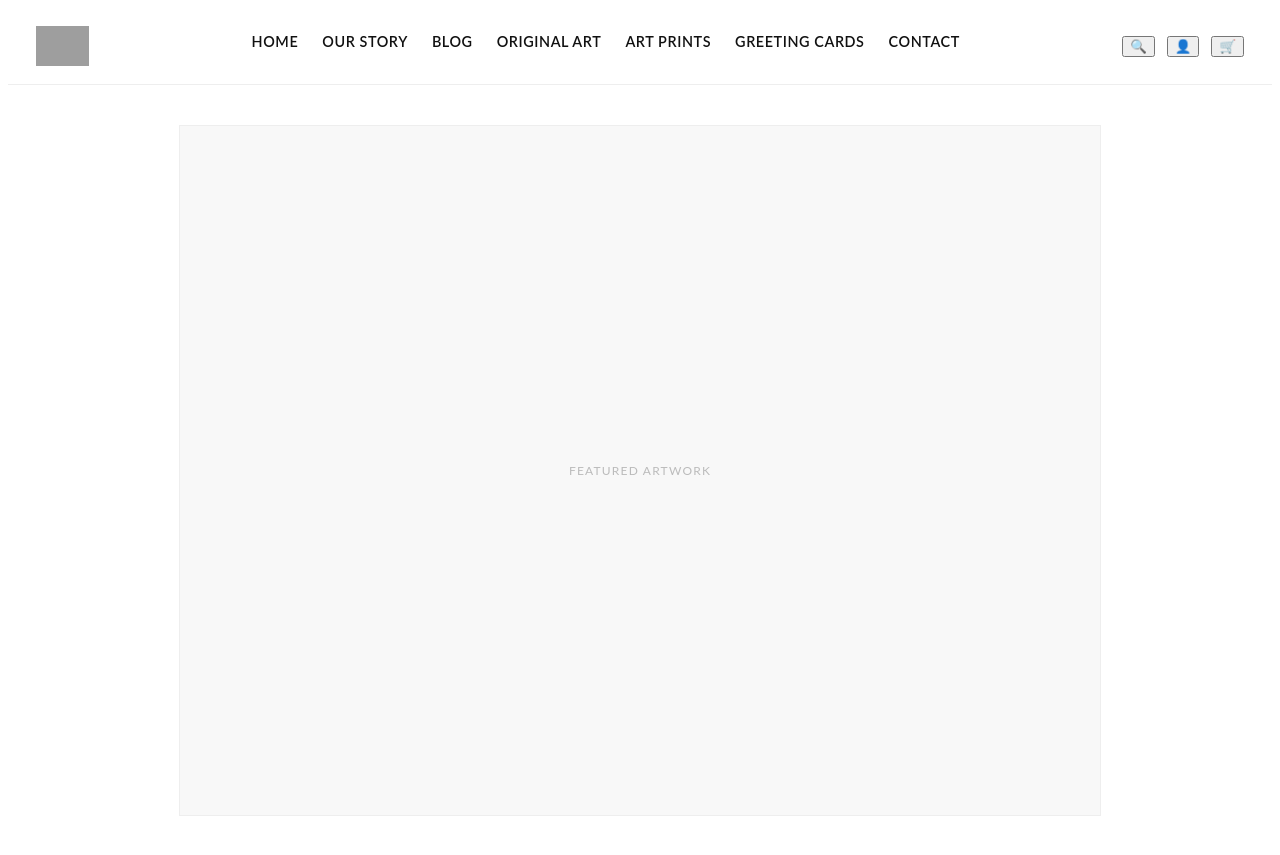
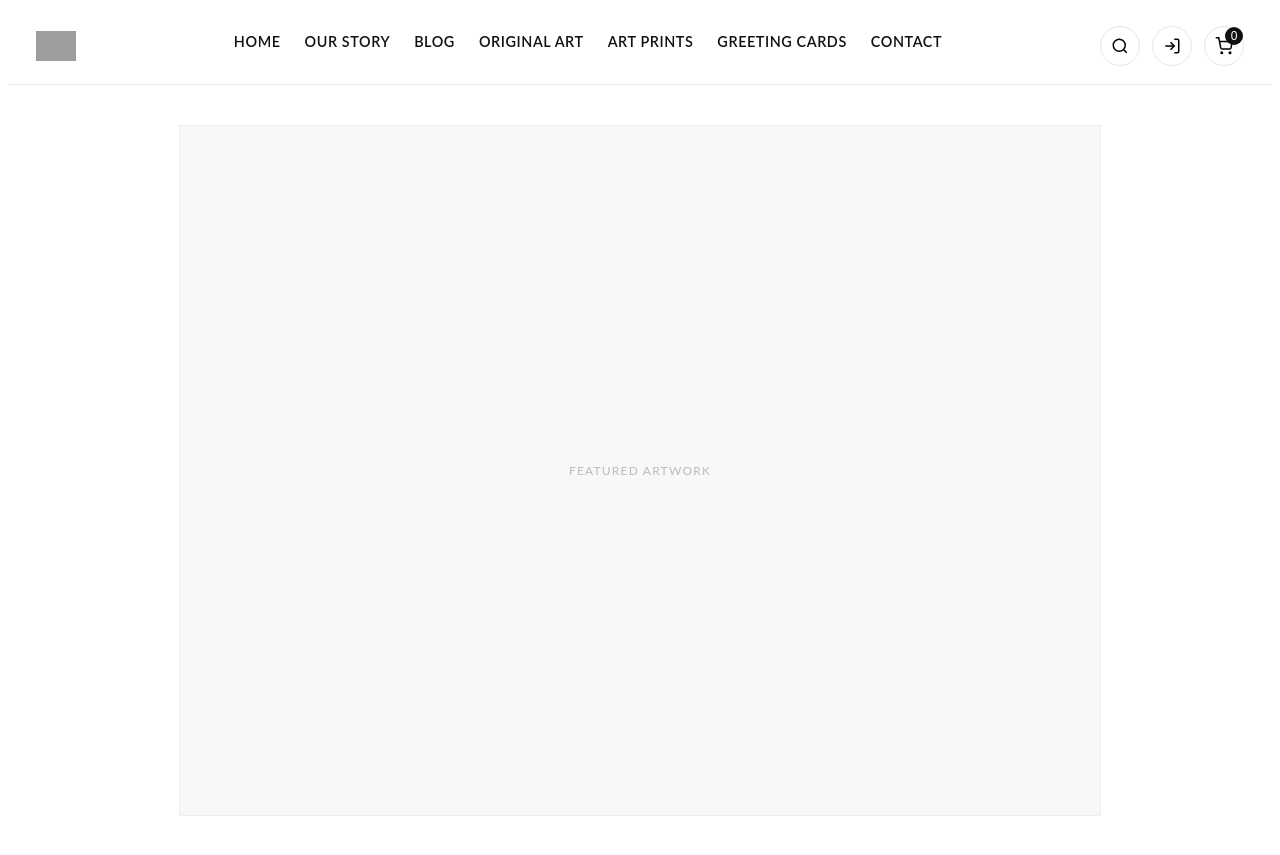
Before and after one commit to Leondecoding/Leondecoding.github.io, a Jekyll site: the page built from index.html, in a window 1280 px wide. Shown: the top 855 px of the page. Built offline with Jekyll 4.4.1, drawn with Linux system fonts in a browser that asks for light colours; grey boxes are pictures that could not be loaded.

Commit message:
Update header.html

```diff
--- a/_includes/header.html
+++ b/_includes/header.html
@@ -1,13 +1,13 @@
 <!-- === TOP BAR：Logo + 主导航 + 动作按钮 === -->
-<header class="site-header" style="position:relative;z-index:20;">
-  <div class="container" style="display:flex;align-items:center;justify-content:space-between;gap:16px;">
+<header class="site-header">
+  <div class="container">
     <!-- LOGO -->
     <a class="site-logo" href="{{ '/' | relative_url }}" aria-label="{{ site.title | default: 'FZ Studio' }}">
-      <img src="{{ site.logo | default: '/assets/images/logo.svg' | relative_url }}" alt="{{ site.title | default: 'FZ Studio' }}" style="height:40px;display:block;">
+      <img src="{{ site.logo | default: '/assets/images/logo.svg' | relative_url }}" alt="{{ site.title | default: 'FZ Studio' }}">
     </a>
 
-    <!-- 主导航（按你站点结构） -->
-    <nav class="site-nav" aria-label="Primary" style="display:flex;gap:24px;align-items:center;flex:1;justify-content:center;">
+    <!-- 主导航 -->
+    <nav class="site-nav" aria-label="Primary">
       <a href="{{ '/' | relative_url }}">HOME</a>
       <a href="{{ '/our-story/' | relative_url }}">OUR STORY</a>
       <a href="{{ '/blog/' | relative_url }}">BLOG</a>
@@ -17,27 +17,40 @@
       <a href="{{ '/contact/' | relative_url }}">CONTACT</a>
     </nav>
 
-    <!-- 右上角动作按钮 -->
-    <div class="site-actions" style="display:flex;gap:12px;align-items:center;">
-      <button id="fz-search-btn" aria-label="Search" title="Search">🔍</button>
-      <button id="fz-login-btn" aria-label="Account" aria-expanded="false" title="Account">👤</button>
-      <button id="fz-cart-btn" aria-label="Cart" title="Cart">🛒 <span id="fz-cart-count" hidden>0</span></button>
+    <!-- 右上角动作按钮（搜索 / 登录 / 购物车） -->
+    <div class="site-actions">
+      <!-- 搜索按钮 -->
+      <button id="fz-search-btn" class="fz-icon-btn" aria-label="Search">
+        <svg width="18" height="18" viewBox="0 0 24 24" fill="none" stroke="currentColor" stroke-width="2">
+          <circle cx="11" cy="11" r="8"></circle>
+          <line x1="21" y1="21" x2="16.65" y2="16.65"></line>
+        </svg>
+      </button>
+
+      <!-- 登录按钮 -->
+      <button id="fz-login-btn" class="fz-icon-btn" aria-label="Login">
+        <svg width="18" height="18" viewBox="0 0 24 24" fill="none" stroke="currentColor" stroke-width="2">
+          <path d="M15 3h4a2 2 0 0 1 2 2v14a2 2 0 0 1-2 2h-4"></path>
+          <polyline points="10 17 15 12 10 7"></polyline>
+          <line x1="15" y1="12" x2="3" y2="12"></line>
+        </svg>
+      </button>
+
+      <!-- 购物车按钮 -->
+      <button id="fz-cart-btn" class="fz-icon-btn" aria-label="Cart">
+        <svg width="18" height="18" viewBox="0 0 24 24" fill="none" stroke="currentColor" stroke-width="2">
+          <circle cx="9" cy="21" r="1"></circle>
+          <circle cx="20" cy="21" r="1"></circle>
+          <path d="M1 1h4l2.68 13.39a2 2 0 0 0 2 1.61h9.72a2 2 0 0 0 2-1.61L23 6H6"></path>
+        </svg>
+        <span class="fz-badge" id="fz-cart-count">0</span>
+      </button>
     </div>
   </div>
 </header>
 
 <!-- === 搜索面板 === -->
-<div class="fz-panel" id="fz-search-panel" role="dialog" aria-modal="true" aria-labelledby="fz-search-title" hidden>
-  <div class="fz-panel__backdrop" data-close="fz-search-panel"></div>
-  <div class="fz-panel__body" role="document">
-    <button class="fz-close" data-close="fz-search-panel" aria-label="关闭搜索">×</button>
-    <h2 id="fz-search-title">搜索</h2>
-    <form action="{{ '/search/' | relative_url }}" method="get" role="search">
-      <input class="fz-input" type="search" name="q" placeholder="搜索…" autofocus>
-      <button class="fz-btn fz-btn--primary" type="submit">搜索</button>
-    </form>
-  </div>
-</div>
+<div class="fz-panel" id="fz-search-panel" role="dialog" aria-modal="true" aria-labelledby="fz-search-title" hidden></div>
 
 <!-- === 登录菜单 === -->
 <div class="fz-menu" id="fz-login-menu" role="menu" hidden>
@@ -47,37 +60,19 @@
   </ul>
 </div>
 
-<!-- === 购物车抽屉（唯一 footer，含 Checkout + PayPal 容器） === -->
+<!-- === 购物车抽屉（Checkout + PayPal 容器） === -->
 <aside class="fz-drawer" id="fz-cart-drawer" role="dialog" aria-modal="true" aria-labelledby="fz-cart-title" hidden>
   <div class="fz-drawer__backdrop" data-close="fz-cart-drawer"></div>
   <div class="fz-drawer__panel">
     <header class="fz-drawer__header">
-      <h2 id="fz-cart-title">购物篮</h2>
-      <button class="fz-close" data-close="fz-cart-drawer" aria-label="关闭购物篮">×</button>
+      <h2 id="fz-cart-title">Checkout</h2>
     </header>
-
-    <div class="fz-drawer__content" id="fz-cart-content"><p>当前为空。</p></div>
-
+    <div class="fz-drawer__content" id="fz-cart-content"></div>
     <footer class="fz-drawer__footer">
       <a class="fz-btn fz-btn--primary" href="{{ '/checkout/' | relative_url }}">Checkout</a>
-      <!-- PayPal Smart Buttons 容器（抽屉内）-->
-      <div id="fz-paypal-buttons" style="margin-top:12px;"></div>
+      <!-- PayPal Smart Buttons -->
+      <div id="fz-paypal-buttons"></div>
       <div id="fz-paypal-hint" style="font-size:.9em;color:#666;margin-top:6px;"></div>
     </footer>
   </div>
 </aside>
-
-<!-- === 全站互动脚本（带版本号，强制刷新缓存） === -->
-<script defer src="{{ '/assets/js/fz-ui.js?v=20251030' | relative_url }}"></script>
-<script defer src="{{ '/assets/js/fz-cart-delegate.js?v=20251030' | relative_url }}"></script>
-
-<!-- PayPal 配置与脚本 -->
-<script>
-  window.FZ_PAYPAL = {
-    clientId: "{{ site.paypal_client_id | default: 'YOUR-SANDBOX-CLIENT-ID' }}",
-    currency: "{{ site.default_currency | default: 'GBP' }}",
-    intent: "CAPTURE",
-    env: "{{ site.paypal_env | default: 'sandbox' }}"
-  };
-</script>
-<script defer src="{{ '/assets/js/fz-paypal.js' | relative_url }}"></script>
```
